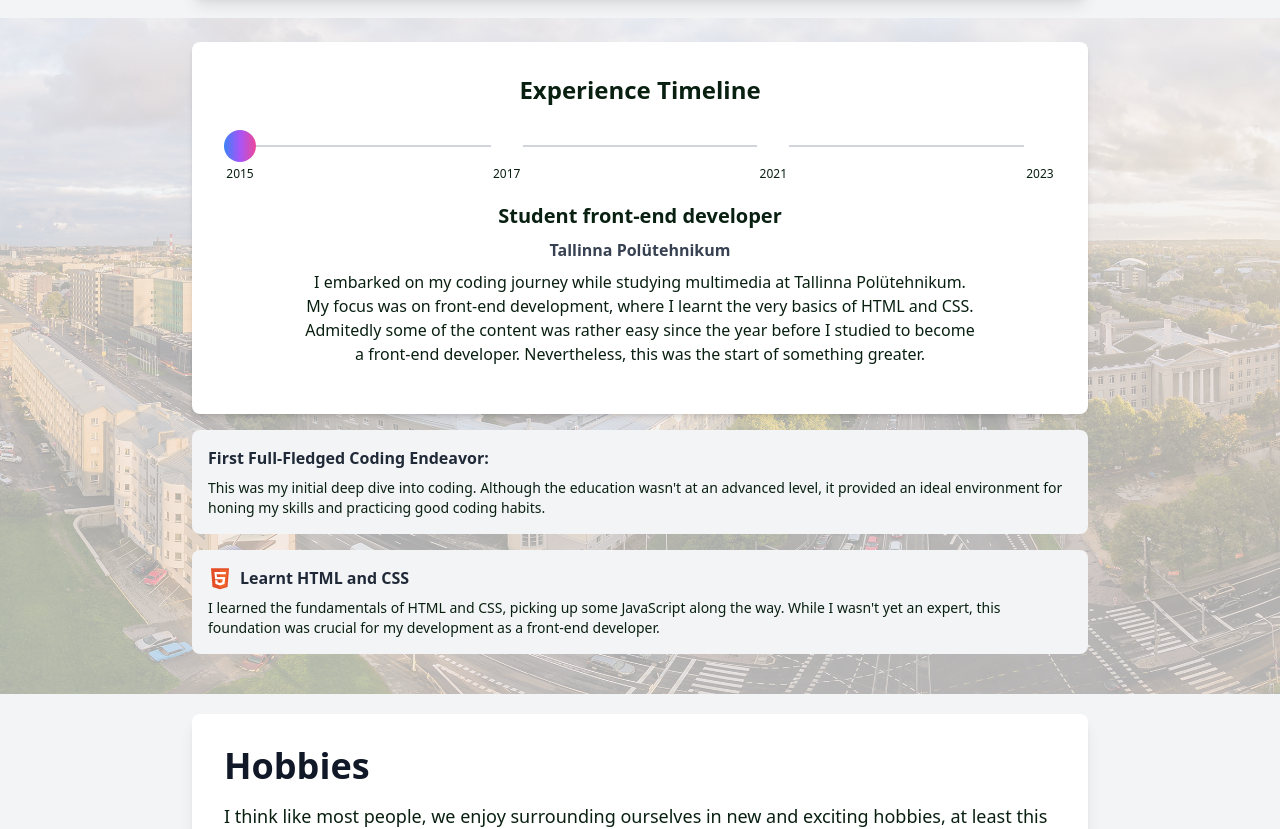
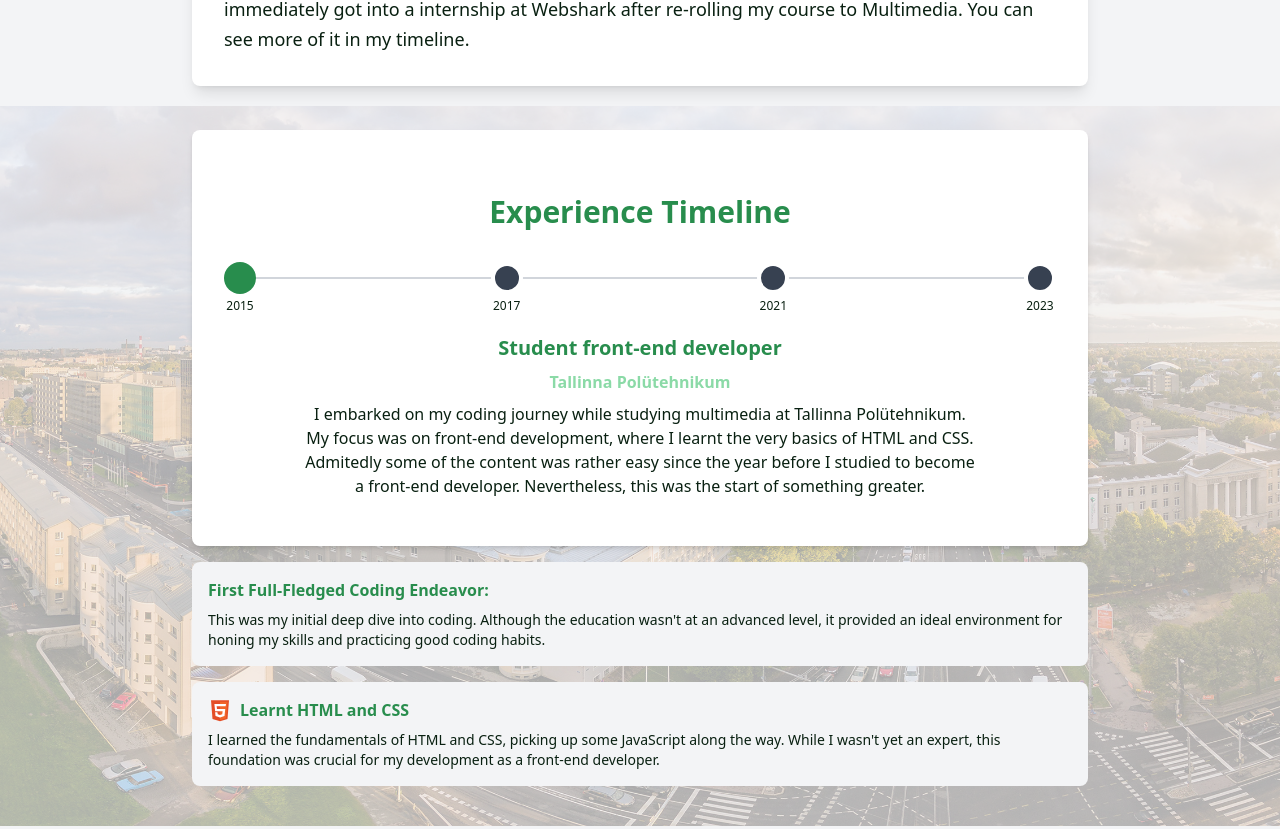
Before and after one commit to Teser301/portfolio-tailwind, a React app: page /about in a window 1280 px wide. Shown: the part 813-1642 px from the top of the page. Built offline with nearby package versions, Linux system fonts and the light colour scheme; the HTML template or start-up script is replaced by a standard one.

Commit message:
refactor: AboutMe Styling

```diff
--- a/src/components/AboutPage/AboutContent.tsx
+++ b/src/components/AboutPage/AboutContent.tsx
@@ -28,14 +28,11 @@ const Aboutcontent: React.FC<AboutcontentProps> = ({
 
         <div>
           {title && (
-            <h1 className="text-4xl font-semibold mb-4 text-center md:text-left text-gray-900 dark:text-gray-100">
+            <h3 className="text-3xl font-extrabold text-primary my-8">
               {title}
-            </h1>
+            </h3>
           )}
-
-          <p className="text-gray-600 dark: text-text text-lg leading-relaxed">
-            {description}
-          </p>
+          <p className="text-text text-lg leading-relaxed">{description}</p>
         </div>
       </div>
     </div>
--- a/src/components/AboutPage/Timeline.tsx
+++ b/src/components/AboutPage/Timeline.tsx
@@ -13,10 +13,9 @@ function Timeline() {
         }}
       ></div>
       <div className="z-10 w-full max-w-4xl bg-white dark:bg-gray-800 shadow-md rounded-lg p-8">
-        <h1 className="text-center text-2xl font-semibold mb-6  text-text  ">
+        <h3 className="text-3xl font-extrabold text-center text-primary my-8">
           Experience Timeline
-        </h1>
-
+        </h3>
         <div className="relative flex justify-between items-center w-full mx-auto mb-10">
           <div className="absolute h-0.5 w-full bg-gray-300 dark:bg-gray-600"></div>
 
@@ -29,8 +28,8 @@ function Timeline() {
               <div
                 className={`w-8 h-8 rounded-full border-4 ${
                   selectedExperience === exp
-                    ? "bg-gradient-to-r from-blue-500 via-purple-500 to-pink-500 border-none"
-                    : "bg-white dark:bg-gray-700 border-white dark:border-gray-800"
+                    ? "bg-primary border-none"
+                    : "bg-gray-700 dark:bg-white border-white dark:border-gray-800"
                 }`}
               ></div>
               <span className="absolute mt-2 text-xs font-medium text-gray-700 dark: text-text transform -translate-y-full top-11">
@@ -41,10 +40,10 @@ function Timeline() {
         </div>
 
         <div className="mt-4 text-center max-w-2xl mx-auto">
-          <h2 className="text-xl font-bold mb-2  text-text  ">
+          <h2 className="text-xl font-bold mb-2 text-primary">
             {selectedExperience.title}
           </h2>
-          <h3 className="text-md font-bold mb-2 text-gray-700 dark:text-gray-400">
+          <h3 className="text-md font-bold mb-2 text-secondary">
             {selectedExperience.company}
           </h3>
           <p className="text-md mb-4 text-gray-600 dark: text-text">
@@ -68,7 +67,7 @@ function Timeline() {
                       className="w-6 h-6 mr-2"
                     />
                   )}
-                  <h4 className="text-md font-semibold text-gray-800  ">
+                  <h4 className="text-md font-semibold text-primary">
                     {achievement.title}
                   </h4>
                 </div>
```
